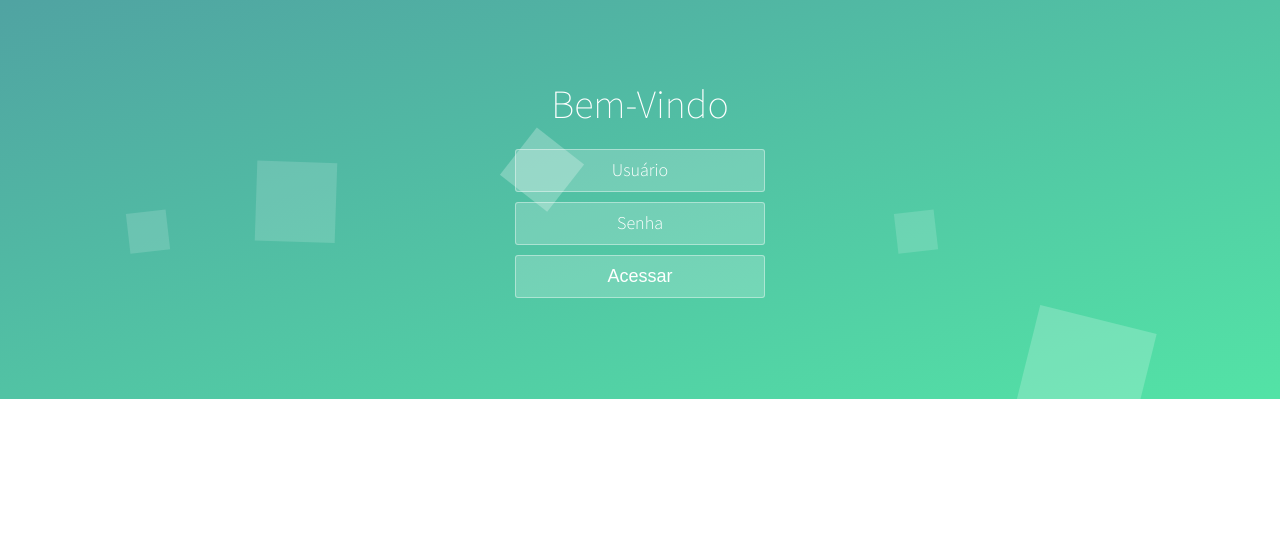
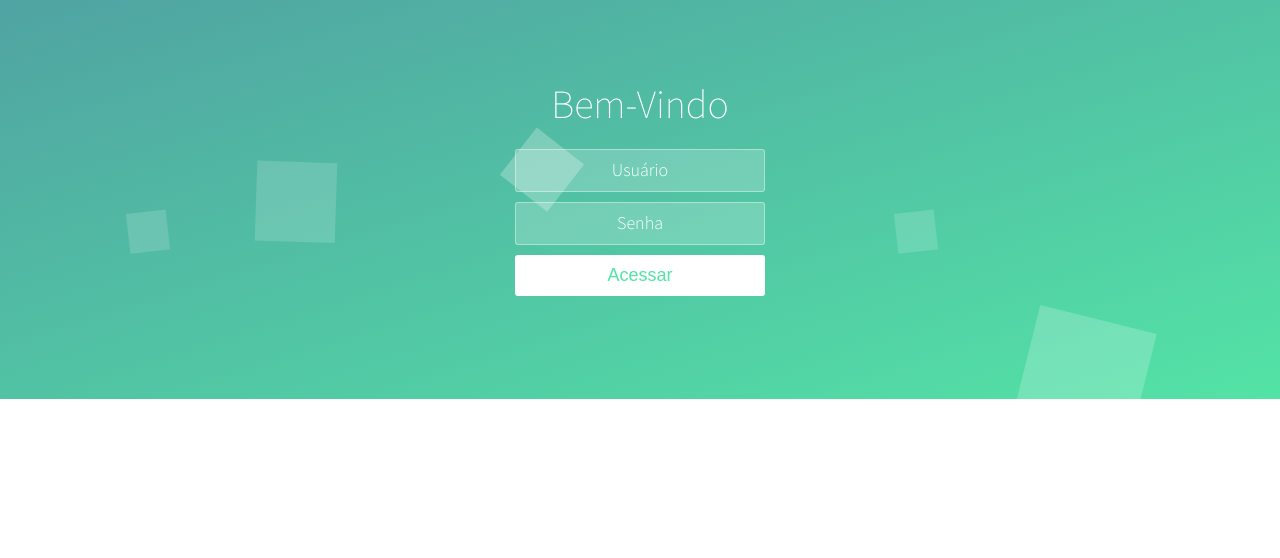
Before and after one commit to daniloarodrigues-zz/oficio, a Django app: page /login/ in a window 1280 px wide. Shown: the part 201-759 px from the top of the page. Run offline with Django 3.2, Linux system fonts and the light colour scheme; some libraries are stand-ins or nearby versions.

Commit message:
Att Html

```diff
--- a/templates/login.html
+++ b/templates/login.html
@@ -22,7 +22,7 @@
             {% csrf_token %}
 			<input type="text" placeholder="Usuário" name="username" />
 			<input type="password" placeholder="Senha" name="password" />
-			<input type="submit" id="login-button" class="btn btn-primary" value="Acessar" />
+            <button type="submit" id="login-button">Acessar</button>
 		</form>
 	</div>
 
```
